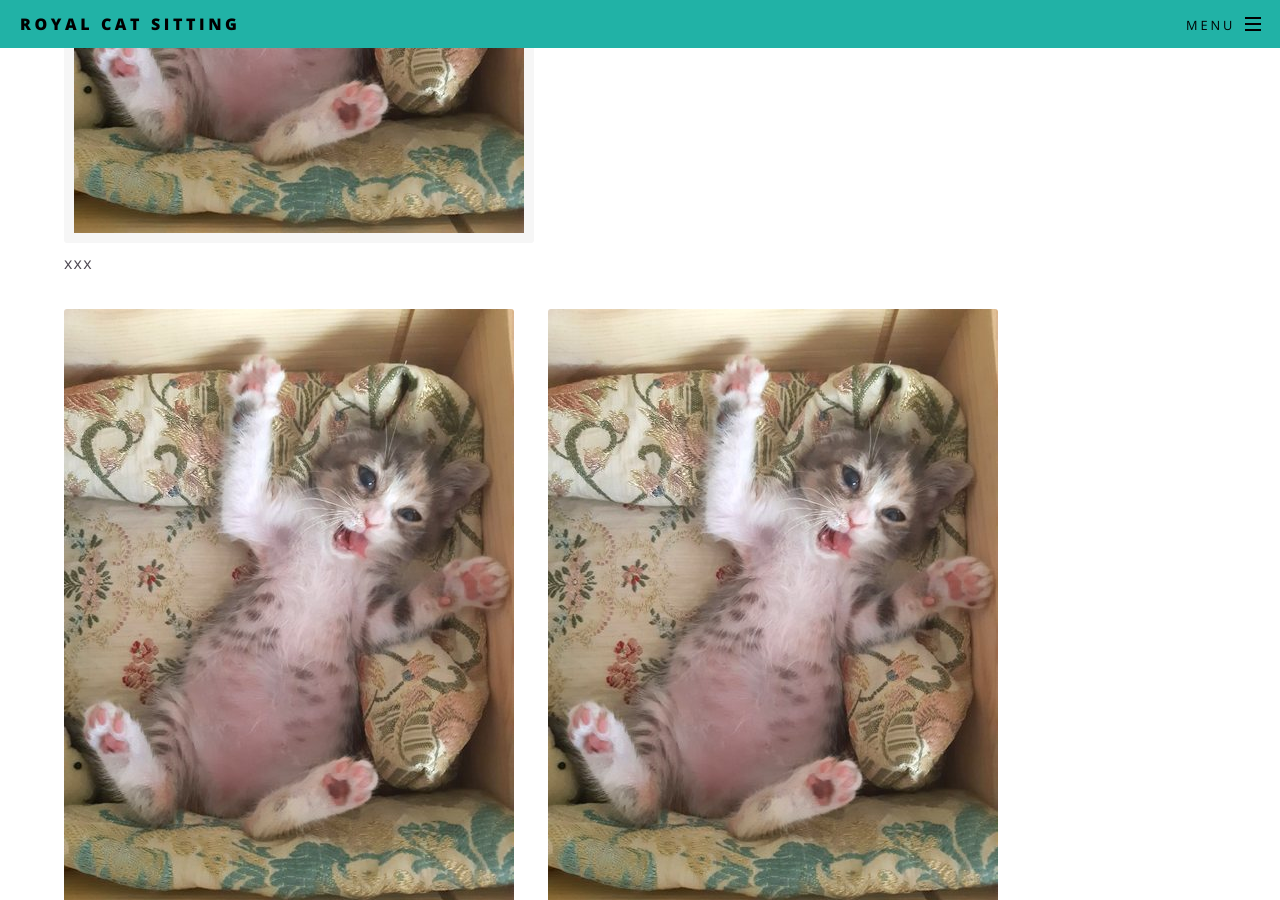
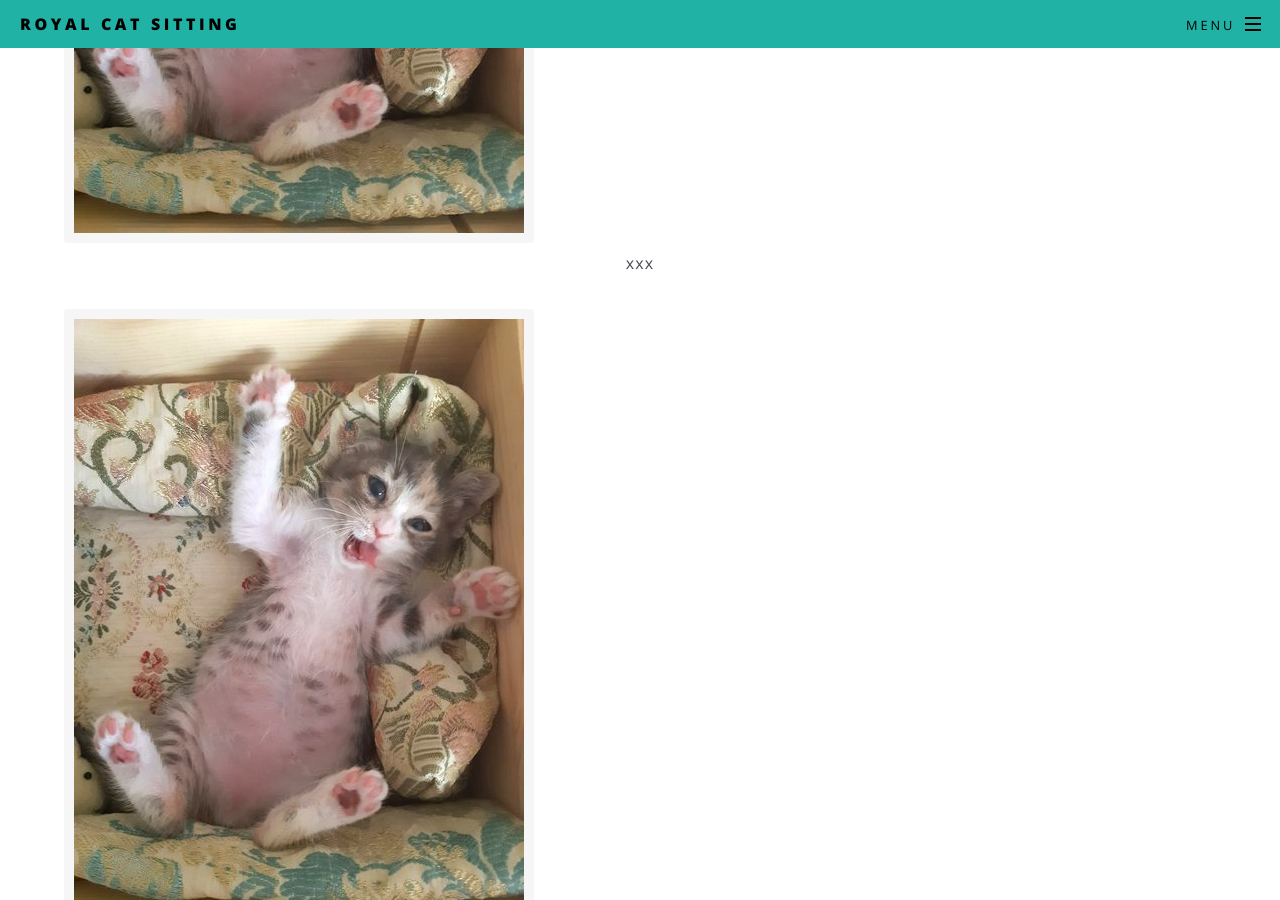
Before and after one commit to royalcatsitting/royalcatsitting.github.io, a Jekyll site: the page built from gallery.html, in a window 1280 px wide and 900 px high, scrolled down 561 px. Built offline with Jekyll 4.4.1, drawn with Linux system fonts in a browser that asks for light colours.

Commit message:
Update gallery.html

```diff
--- a/gallery.html
+++ b/gallery.html
@@ -6,6 +6,11 @@ order: 5
 ---
 	<h4>Gallery</h4>
 
-<div class="image"><img src="images/pic01.jpg" alt="" style="border: 10px solid #F6F6F6;" /></div><p>xxx</p></ br>
-<div class="image"><img src="images/pic01.jpg" alt="" /></div>xxx</ br>
-<div class="image"><img src="images/pic01.jpg" alt="" /></div><p>xxx</p></ br>
+<div class="image"><img src="images/pic01.jpg" alt="" style="border: 10px solid #F6F6F6;" /></div>
+<p style="text-align: center;">xxx</p></ br></ br>
+
+<div class="image"><img src="images/pic01.jpg" alt="" style="border: 10px solid #F6F6F6;" /></div>
+<p style="text-align: center;">xxx</p></ br></ br>
+
+<div class="image"><img src="images/pic01.jpg" alt="" style="border: 10px solid #F6F6F6;" /></div>
+<p style="text-align: center;">xxx</p></ br></ br>
```
